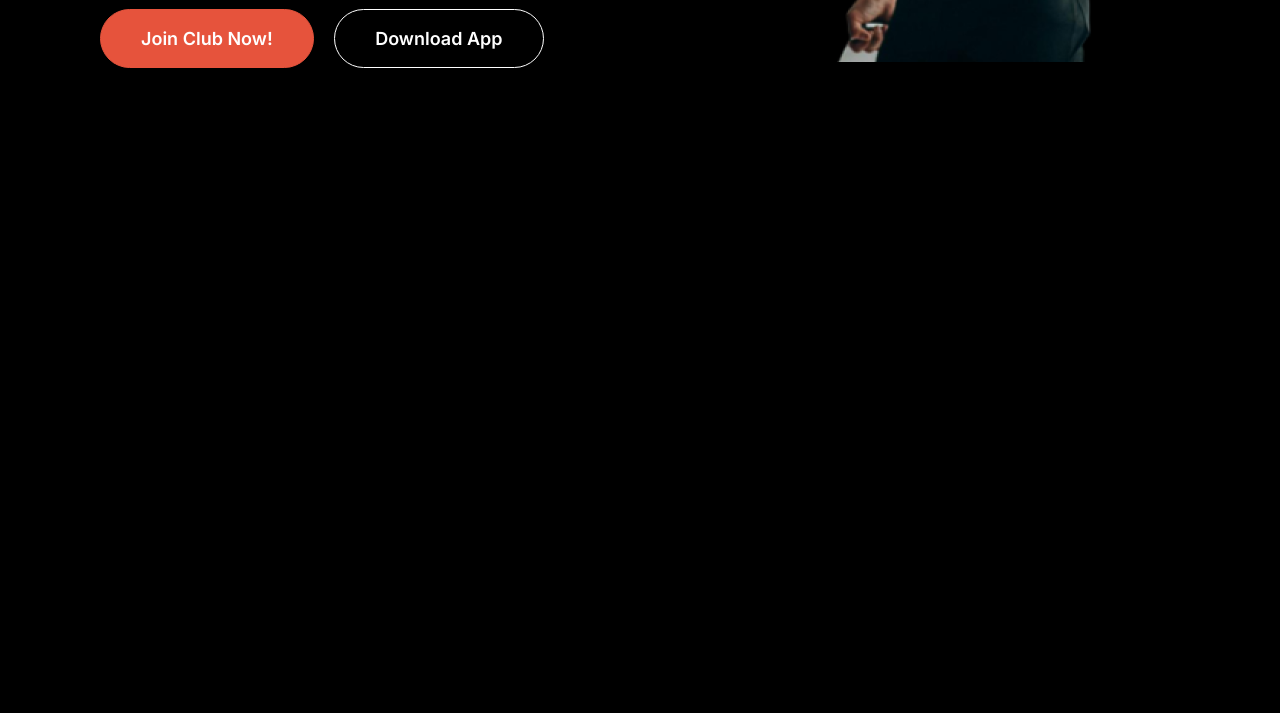
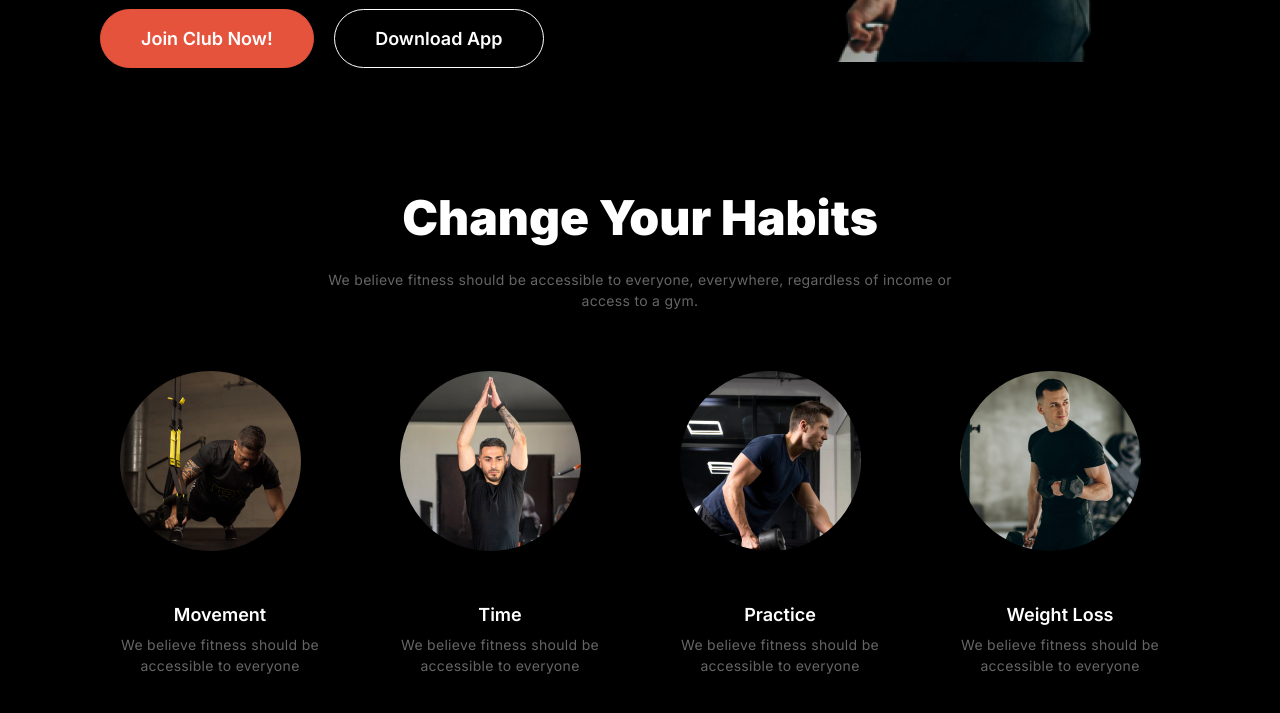
Before and after one commit to MdMonerujammanMunna/fitness-website, a plain HTML site: page index.html in a window 1280 px wide. Shown: the part 663-1376 px from the top of the page. Before the commit the page ends 845 px from the top, so only its background shows below. Drawn offline with nearby package versions, Linux system fonts and the light colour scheme.

Commit message:
Change Your Habits section design according to figma

```diff
--- a/index.html
+++ b/index.html
@@ -35,7 +35,7 @@
 </head>
 
 <body class="bg-[#000000] font-[Inter] text-white sm:mx-[20px] md:mx-[30px] lg:mx-[100px]">
-    <header class="mt-[60px]">
+    <header class="mt-[60px] mb-[100pxs]">
         <nav class="flex justify-between items-center">
             <div class="text-[var(--main-color)]">
                 <h1 class="text-4xl font-bold italic cursor-pointer">Fitness</h1>
@@ -94,6 +94,54 @@
             </div>
         </section>
     </header>
+    <main>
+        <section class="mb-[100px]">
+            <div class="text-center grid justify-center">
+                <h1 class="text-[48px] font-black mb-[15px]">Change Your Habits</h1>
+                <p class="text-[14px] max-w-[670px] text-[#ffffff65] tracking-[0.3px] mb-[60px]">We believe fitness
+                    should
+                    be
+                    accessible
+                    to everyone, everywhere, regardless of income or access to a gym.
+                </p>
+            </div>
+            <div class=" grid md:grid-cols-2 lg:grid-cols-4 items-center justify-center gap-10">
+                <div class="flex flex-col items-center text-center">
+                    <div class="w-[200px] h-[200px] mb-[30px]">
+                        <img src="./images/image 3.png" alt="" class="rounded-full">
+                    </div>
+                    <h1 class="text-[18px] font-semibold mb-[6px]">Movement</h1>
+                    <p class="text-[14px] max-w-[250px] text-[#ffffff65] tracking-[0.3px] ">We believe fitness should
+                        be
+                        accessible to everyone</p>
+                </div>
+                <div class="flex flex-col items-center text-center">
+                    <div class="w-[200px] h-[200px] mb-[30px]">
+                        <img src="./images/image 2.png" alt="" class="rounded-full">
+                    </div>
+                    <h1 class="text-[18px] font-semibold mb-[6px]">Time</h1>
+                    <p class="text-[14px] max-w-[250px] text-[#ffffff65] tracking-[0.3px] ">We believe fitness should be
+                        accessible to everyone</p>
+                </div>
+                <div class="flex flex-col items-center text-center">
+                    <div class="w-[200px] h-[200px] mb-[30px]">
+                        <img src="./images/image 4.png" alt="" class="rounded-full">
+                    </div>
+                    <h1 class="text-[18px] font-semibold mb-[6px]">Practice</h1>
+                    <p class="text-[14px] max-w-[250px] text-[#ffffff65] tracking-[0.3px] ">We believe fitness should be
+                        accessible to everyone</p>
+                </div>
+                <div class="flex flex-col items-center text-center">
+                    <div class="w-[200px] h-[200px] mb-[30px]">
+                        <img src="./images/image 5.png" alt="" class="rounded-full">
+                    </div>
+                    <h1 class="text-[18px] font-semibold mb-[6px]">Weight Loss</h1>
+                    <p class="text-[14px] max-w-[250px] text-[#ffffff65] tracking-[0.3px] ">We believe fitness should be
+                        accessible to everyone</p>
+                </div>
+            </div>
+        </section>
+    </main>
 </body>
 
 </html>
```
